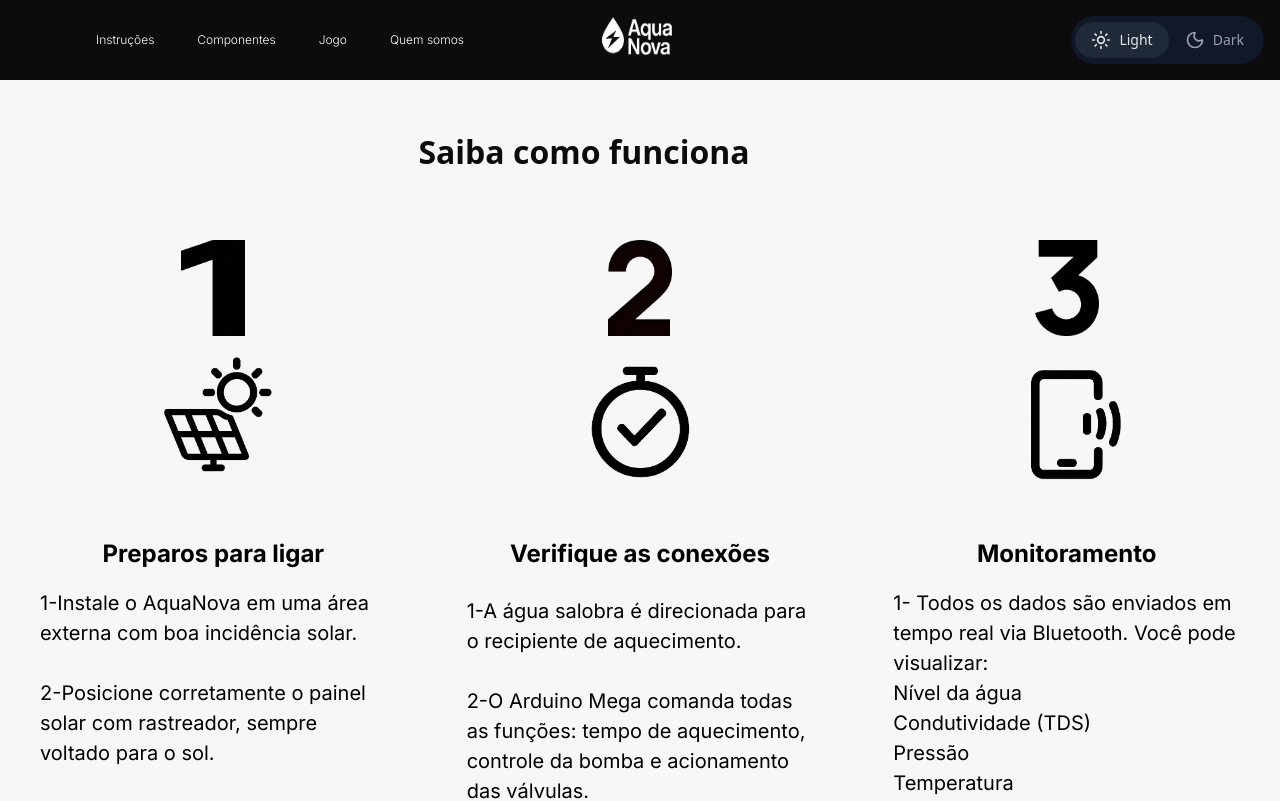
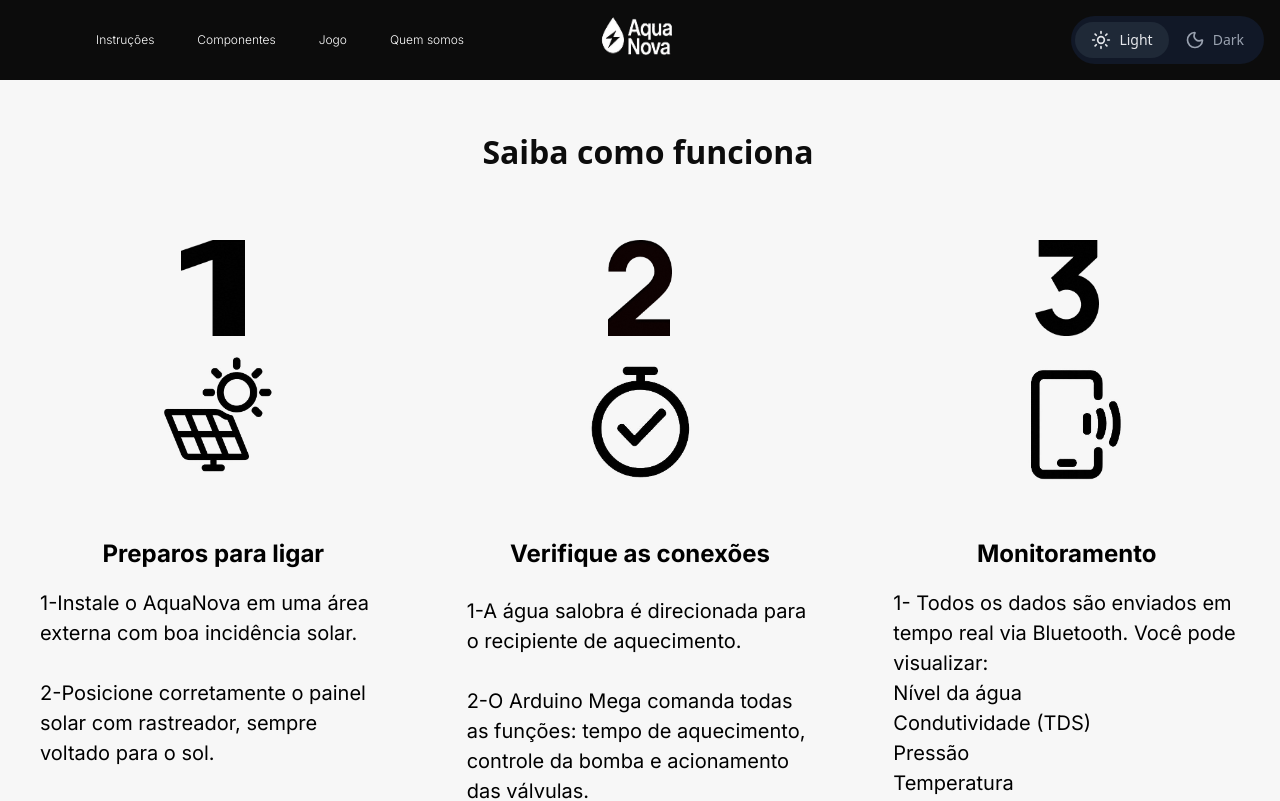
Before and after one commit to TccDessalinizador/AquaNova, a React (Vite) app: page /instrucoes in a window 1280 px wide. Shown: the top 801 px of the page. Built offline with nearby package versions, Linux system fonts and the light colour scheme.

Commit message:
mais ajustes

```diff
--- a/src/components/Home.jsx
+++ b/src/components/Home.jsx
@@ -91,7 +91,7 @@ export function Home() {
                             />
 
                         </div>
-                        <button className=" mt-[3rem] w-[18rem] h-[4rem] border border-black text-[#0C0C0C] text-[1.25rem] font-bold flex mx-auto justify-center items-center bg-white rounded-[0.75rem] box-shadow-mb cursor-pointer lg:mt-[0rem]">Saiba mais</button>
+                        <Link to={"/instrucoes"} className=" mt-[3rem] w-[18rem] h-[4rem] border border-black text-[#0C0C0C] text-[1.25rem] font-bold flex mx-auto justify-center items-center bg-white rounded-[0.75rem] box-shadow-mb cursor-pointer lg:mt-[0rem]">Saiba mais</Link>
 
                     </div>
                 </div>
--- a/src/pages/Instrucoes.jsx
+++ b/src/pages/Instrucoes.jsx
@@ -21,7 +21,7 @@ export function Instrucoes() {
             <Header />
 
             <div id="pagina-it" class="bg-[#F7F7F7] dark:bg-[#0C0C0C] text-white px-[2.5rem] py-[2rem] pt-[6rem] lg:pt-[8rem] w-[100vw]">
-                <h1 className="text-[2rem] dark:text-white text-[#0C0C0C] font-bold flex justify-center w-[85vw] mb-[3rem]">Saiba como funciona</h1>
+                <h1 className="text-[2rem] dark:text-white text-[#0C0C0C] font-bold flex justify-center w-[95vw] mb-[3rem]">Saiba como funciona</h1>
 
                 <div class="lg:flex lg:flex-row lg:gap-[5rem] lg:justify-between lg:text-[0.75rem]">
 
```
